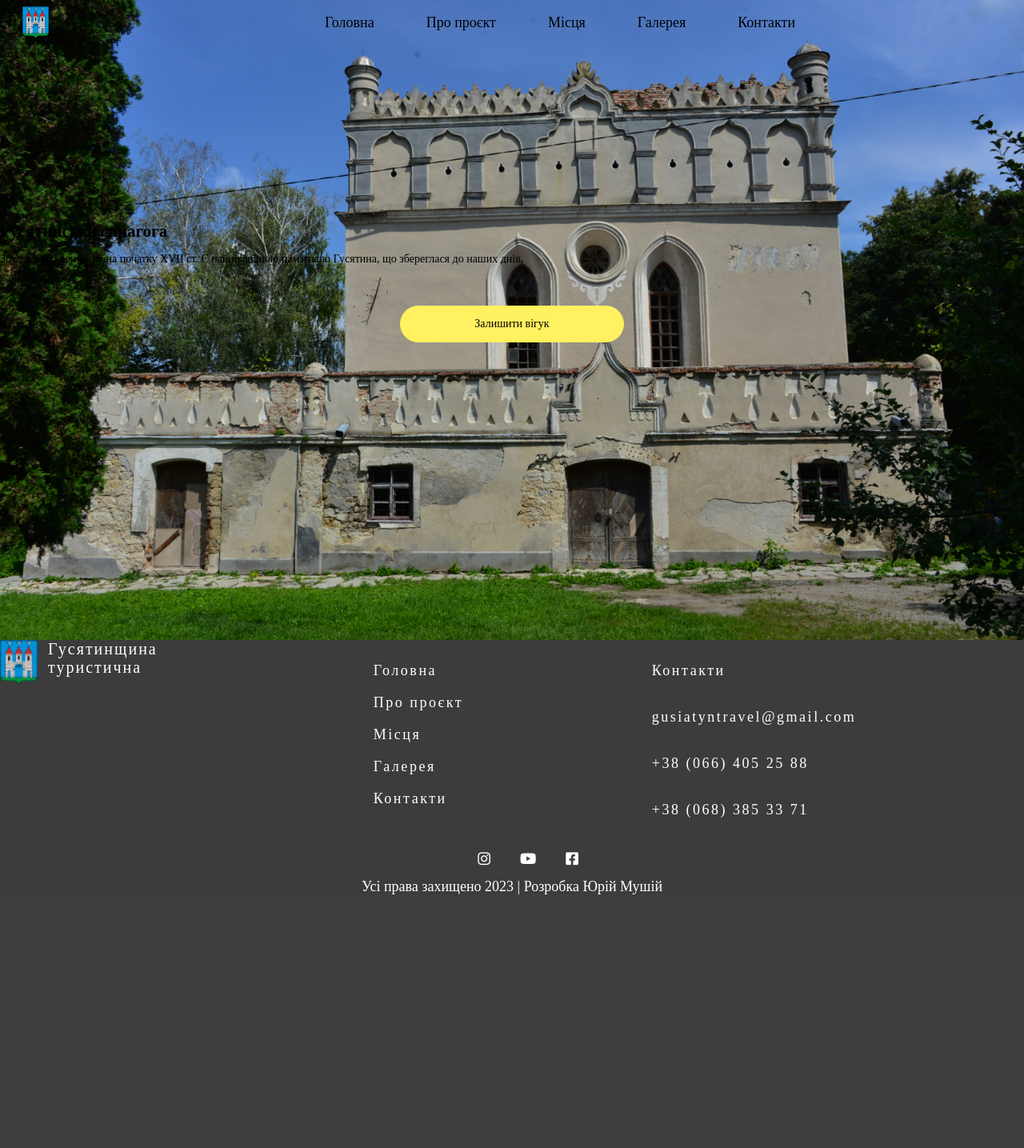
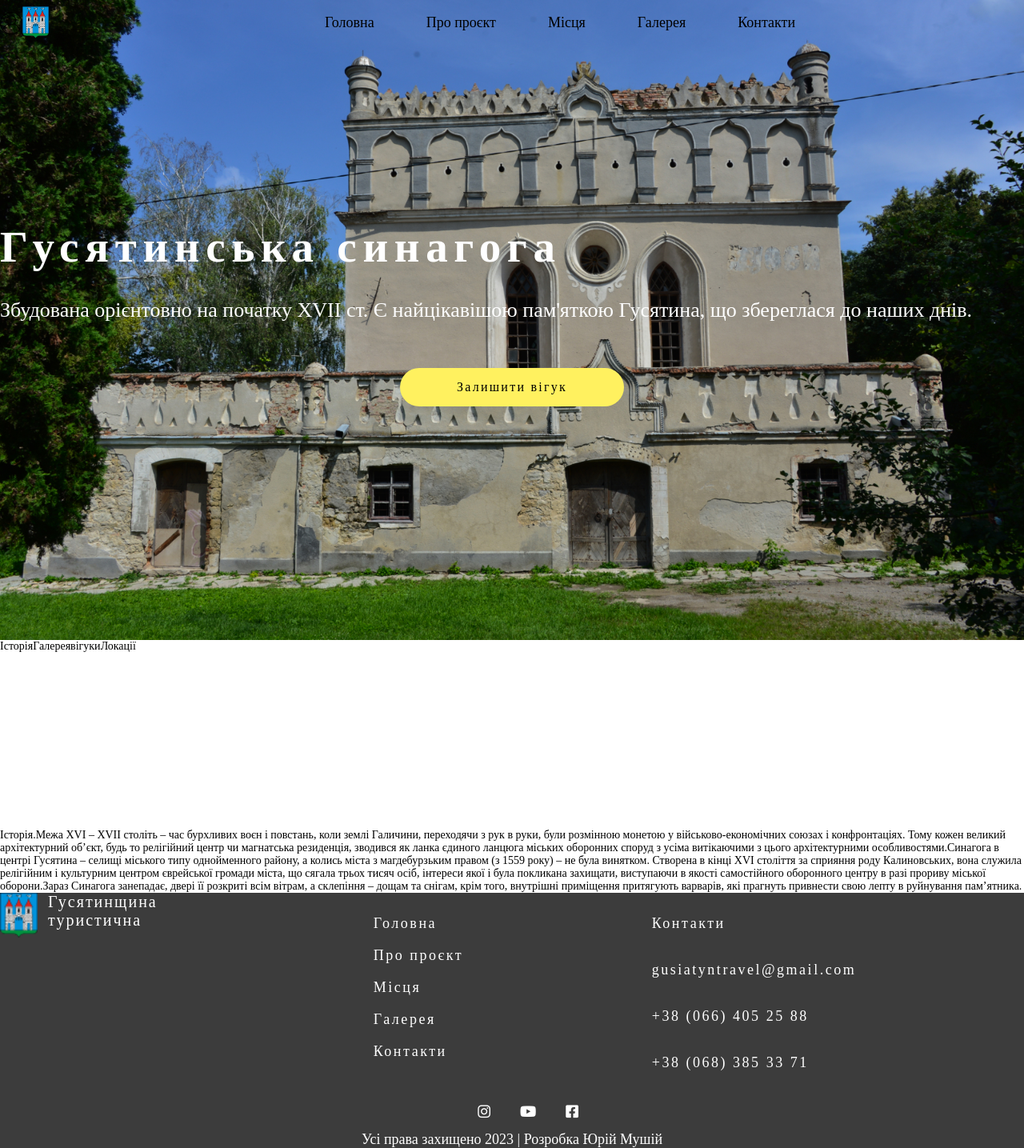
Before and after one commit to Kximikx/ukraineproject, a PHP site: page /place.html in a window 1280 px wide. Shown: the whole page at 80% size. Before the commit the page ends 1118 px from the top, so only its background shows below. Run offline with PHP 8.4, Linux system fonts and the light colour scheme.

Commit message:
Спроба стоврення табів

```diff
--- a/css/main.css
+++ b/css/main.css
@@ -484,3 +484,25 @@ textarea{
     background-size: cover;
 
 } */
+.place_offer h1{
+    color: #FFF;
+    font-family: Buduj Sans TRIAL;
+    font-size: 55px;
+    font-weight: 700;
+    line-height: normal;
+    letter-spacing: 7.7px;
+}
+.place_offer p{
+    color: #FFF;
+    font-family: e-Ukraine;
+    font-size: 26px;
+    font-weight: 400;
+    line-height: 44px;
+}
+.place_offer .btn{
+    color: #000;
+    font-family: e-Ukraine;
+    font-size: 16px;
+    font-weight: 400;
+    letter-spacing: 2.24px;
+}
--- a/place.html
+++ b/place.html
@@ -28,14 +28,32 @@
             <img src="img/PlaceFon.jpg" alt="Головний фон">
         </div> -->
         <div class="place_offer">
+            <div class="container">
             <h1>Гусятинська синагога</h1>
             <p>Збудована орієнтовно на початку XVII ст. Є найцікавішою пам'яткою Гусятина, що збереглася до наших днів.</p>
             <a href="#coment" class="btn">Залишити вігук </a>
+            </div>
         </div>
     </section>
     <section class="about_place">
         <main>
-            <!--Тут мають бути таби-->
+            <div class="content">
+                <div class="tabs">
+                    <nav class="tabs__items">
+                        <a href="#tab_01" class="tabs__item">Історія</a>
+                        <a href="#tab_02" class="tabs__item">Галерея</a>
+                        <a href="#tab_03" class="tabs__item">вігуки</a>
+                        <a href="#tab_04" class="tabs__item">Локації</a>
+                    </nav>
+                    <div class="tabs__body">
+                        <div id="tab_01" class="tabs__block">
+                         Історія.Межа XVI – XVII століть – час бурхливих воєн і повстань, коли землі Галичини, переходячи з рук в руки, були розмінною монетою у військово-економічних союзах і конфронтаціях. Тому кожен великий архітектурний об’єкт, будь то релігійний центр чи магнатська резиденція, зводився як ланка єдиного ланцюга міських оборонних споруд з усіма витікаючими з цього архітектурними особливостями.Синагога в центрі Гусятина – селищі міського типу однойменного району, а колись міста з магдебурзьким правом (з 1559 року) – не була винятком. Створена в кінці XVI століття за сприяння роду Калиновських, вона служила релігійним і культурним центром єврейської громади міста, що сягала трьох тисяч осіб, інтереси якої і була покликана захищати, виступаючи в якості самостійного оборонного центру в разі прориву міської оборони.Зараз Синагога занепадає, двері її розкриті всім вітрам, а склепіння – дощам та снігам, крім того, внутрішні приміщення притягують варварів, які прагнуть привнести свою лепту в руйнування пам’ятника.
+                        </div>
+
+                    </div>
+                </div>
+
+            </div>
         </main>
     </section>
     <footer id="footer" class="footer">
```
